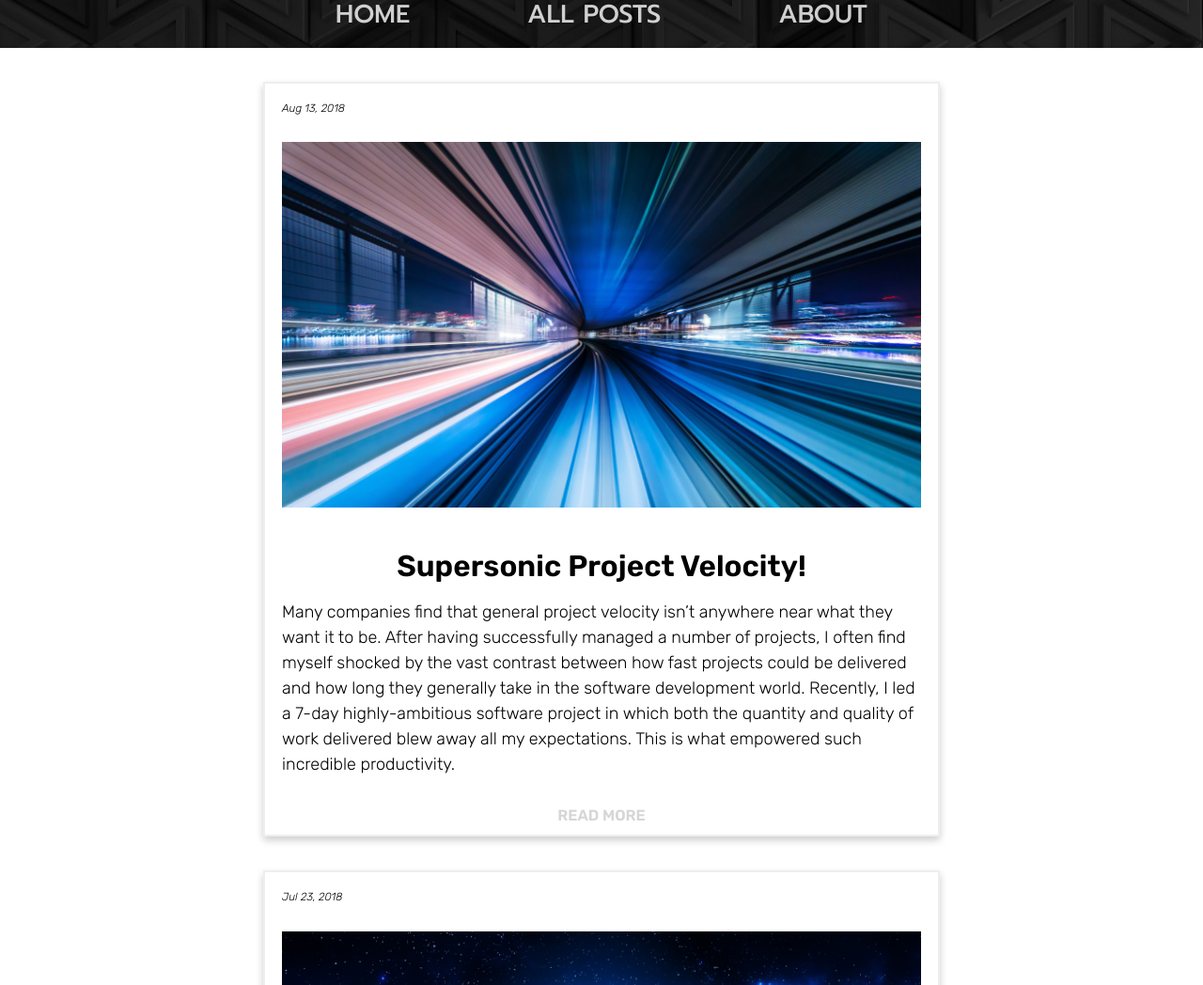
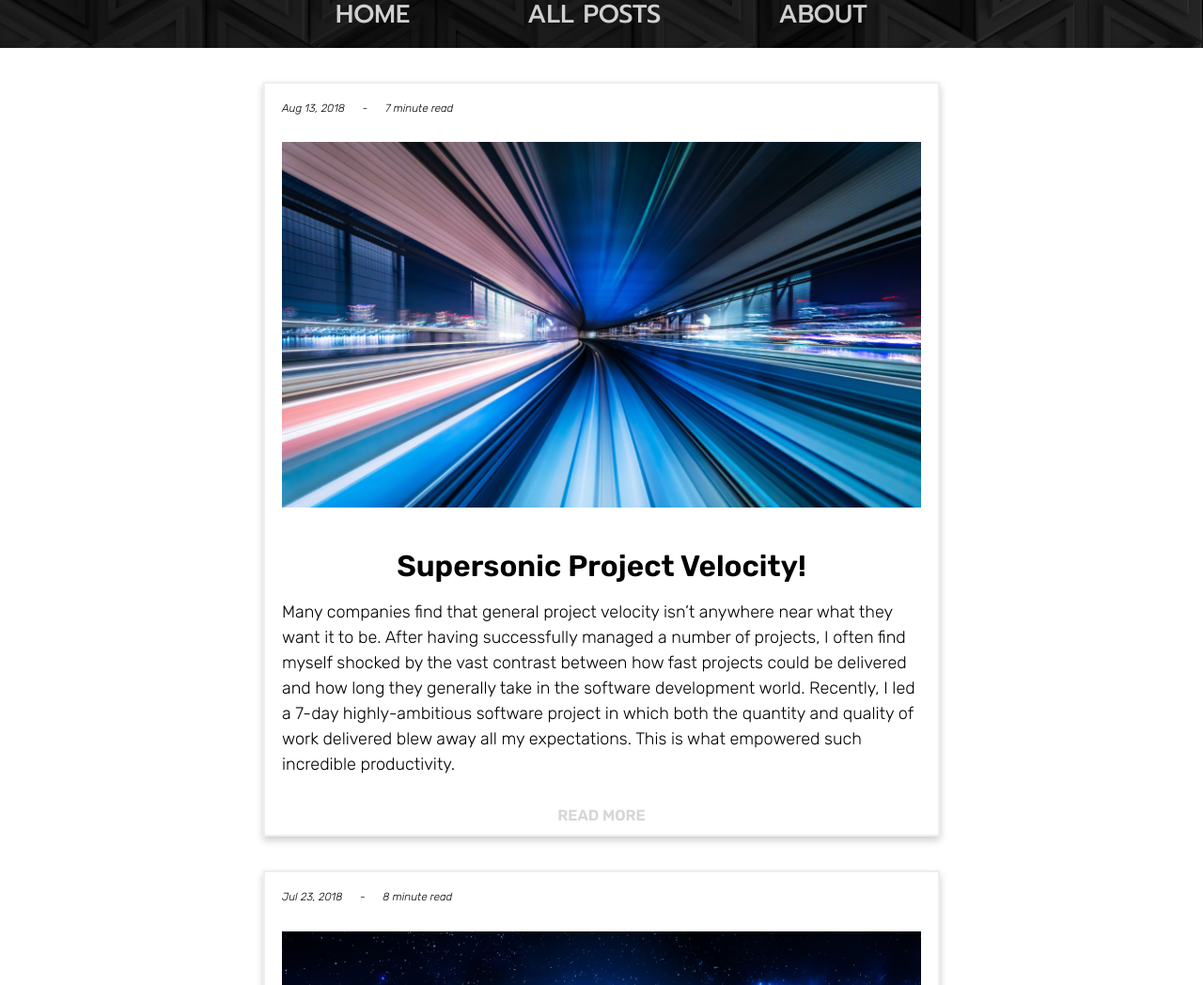
Before and after one commit to SilasReinagel/silasreinagel.github.io, a Jekyll site: the page built from index.html, in a window 1280 px wide and 1400 px high. Shown: the part 217-1265 px from the top of the window at 94% size. Built offline with Jekyll 4.4.1, drawn with Linux system fonts in a browser that asks for light colours; nearby versions of some CDN libraries; the list of posts is cut into pages by our own code; some of the changed text lies outside the part shown.

Commit message:
Added read time to home page. Updated SixNines for HTTPS.

```diff
--- a/_includes/footer.html
+++ b/_includes/footer.html
@@ -3,8 +3,8 @@
         <ul>
             <li><p class="copyright inverse">© {{ 'now' | date: "%Y" }} - Silas Reinagel</p></li>
             <li>
-                <a href="http://www.sixnines.io/h/09616">
-                    <img src="http://www.sixnines.io/b/09616?style=flat" alt="SixNines - Site Uptime Badge">
+                <a href="http://www.sixnines.io/h/f230">
+                    <img src="http://www.sixnines.io/b/f230?style=flat" alt="SixNines - Site Uptime Badge">
                 </a>
             </li>
         </ul>
--- a/_includes/header.html
+++ b/_includes/header.html
@@ -18,7 +18,7 @@
 
   <nav class="measure site-header-bar nav stroke" role="navigation">
     <ul>
-      <li><a href="/index.html">Home</a></li>
+      <li><a href="/">Home</a></li>
       <li><a href="/all">All Posts</a></li>
       <li><a href="/about">About</a></li>
     </ul>
--- /dev/null
+++ b/_includes/read_time.html
@@ -0,0 +1,5 @@
+<span class="reading-time" title="Estimated read time">
+  {% assign words = include.content | number_of_words %}
+  {% if words < 340 %} 1 {% else %} {{ words | divided_by:170 }} {% endif %}
+  minute read
+</span>
--- a/_layouts/post.html
+++ b/_layouts/post.html
@@ -12,11 +12,7 @@ layout: default
     <h1>{{ page.title }}</h1>
     <p class="post-meta">{{ page.date | date: site.date_format }}
       &nbsp;&nbsp;&nbsp;&nbsp;&nbsp;-&nbsp;&nbsp;&nbsp;&nbsp;&nbsp;
-      {% if page.minutes %}
-        {{ page.minutes }} {{ site.text.post.minute_read }}
-      {% else %}
-        {{ minutes }} {{ site.text.post.minute_read }}
-      {% endif %}
+      {% include read_time.html content=page.content %}
     </p>
   </div>
 
--- a/index.html
+++ b/index.html
@@ -8,7 +8,10 @@ title: "Silas Reinagel - Extreme Software Engineering"
     <div class="card post ">
       <a href="{{ post.url | prepend: site.baseurl }}" class="featured-post post-link light-bg">
         <div class="py2 px2">
-          <p class="post-meta">{{ post.date | date: site.date_format }}</p>
+          <p class="post-meta">{{ post.date | date: site.date_format }}
+            &nbsp;&nbsp;&nbsp;&nbsp;&nbsp;-&nbsp;&nbsp;&nbsp;&nbsp;&nbsp;
+            {% include read_time.html content=post.content %}
+          </p>
           <div class="container mb1 py1"><div><img class="post-featured-img" src="{{ post.featured-img }}" alt="Post Featured Image"></div></div>
           <h2 class="h2 post-title center">{{ post.title }}</h2>
           {{ post.excerpt }}
```
